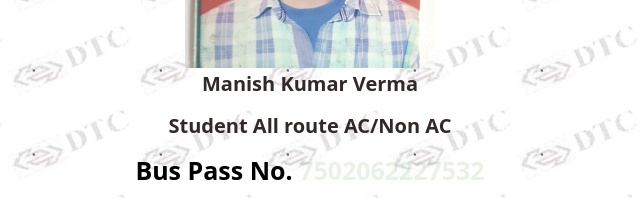
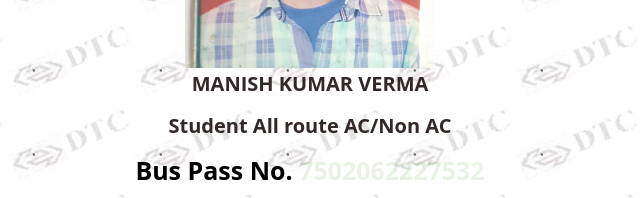
Before and after one commit to dtcpass-delhi-gov/dtcpass.delhi.gov.in-viewEPass-passno-7502062227532, a plain HTML site: page index.html in a window 1280 px wide. Shown: the part 333-531 px from the top of the page, 330-970 px from the left. Drawn offline with Linux system fonts and the light colour scheme; files that its build step writes are made by us from their sources.

Commit message:
SDSADASDAS
DASDASDAS

```diff
--- a/index.html
+++ b/index.html
@@ -151,7 +151,7 @@
                                 style="opacity: 70%"
                               /><br />
                               <label style="font-size: 20px"
-                                ><b>Manish Kumar Verma</b></label
+                                ><b>MANISH KUMAR VERMA</b></label
                               ><br />
 
                               <label style="font-size: 20px"
```
